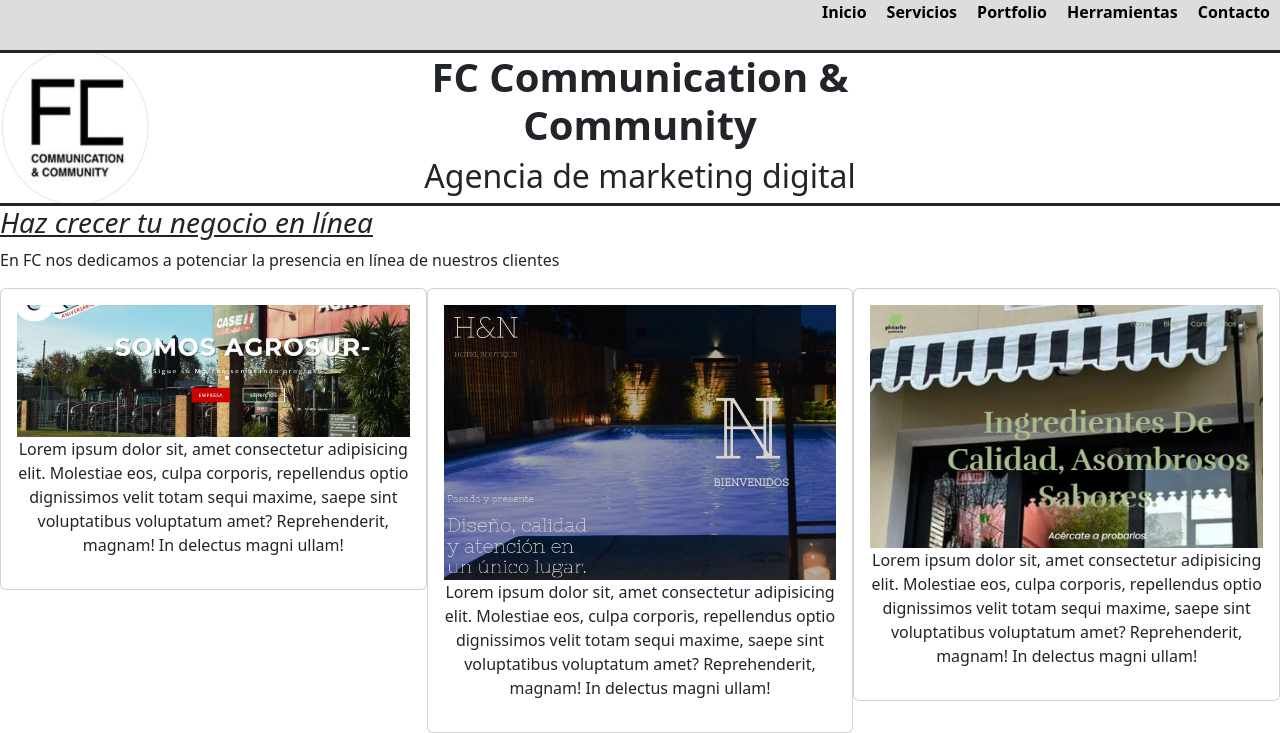
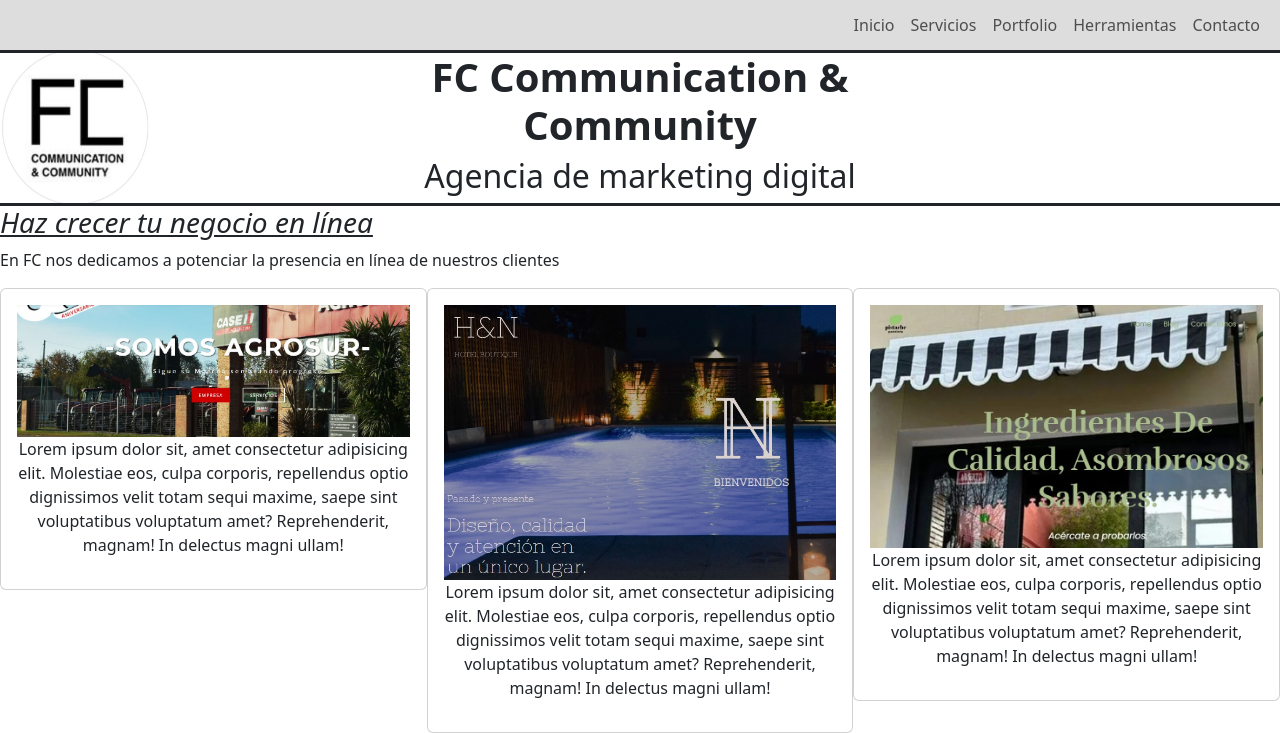
Before and after one commit to valentinasalvador/coder-project, a website: page index.html in a window 1280 px wide. Shown: the top 733 px of the page. Drawn offline with nearby package versions, Linux system fonts and the light colour scheme; files that its build step writes are made by us from their sources.

Commit message:
Migrar navbar a Bootstrap

```diff
--- a/index.html
+++ b/index.html
@@ -4,18 +4,22 @@
     <meta charset="UTF-8">
     <meta name="viewport" content="width=device-width, initial-scale=1.0">
     <link rel="stylesheet" href="css/style.css">
-    <title> FC Communication & Community </title>
+    <title>FC Communication & Community</title>
 </head>
 
 <body>
-    <nav>
-        <ul class="menu">
-            <li><a href="#Haz">Inicio</a></li>
-            <li><a href="servicios.html">Servicios</a></li>
-            <li><a href="Portfolio/Sobre mi.html">Portfolio</a></li>
-            <li> <a href="Herramientas.html"> Herramientas </a></li>
-            <li><a href="Contacto.html">Contacto</a></li>
+    <script src="https://cdn.jsdelivr.net/npm/bootstrap@5.2.3/dist/js/bootstrap.bundle.min.js" integrity="sha384-kenU1KFdBIe4zVF0s0G1M5b4hcpxyD9F7jL+jjXkk+Q2h455rYXK/7HAuoJl+0I4" crossorigin="anonymous"></script>
+
+    <nav class="navbar navbar-expand-lg fixed-top">
+      <div class="container-fluid">
+        <ul class="navbar-nav ms-auto mb-2 mb-lg-0">
+          <li class="nav-item"><a class="nav-link" href="#">Inicio</a></li>
+          <li class="nav-item"><a class="nav-link" href="#">Servicios</a></li>
+          <li class="nav-item"><a class="nav-link" href="#">Portfolio</a></li>
+          <li class="nav-item"><a class="nav-link" href="#"> Herramientas </a></li>
+          <li class="nav-item"><a class="nav-link" href="#">Contacto</a></li>
         </ul>
+      </div>
     </nav>
 
     <div class="wrapper">
```
